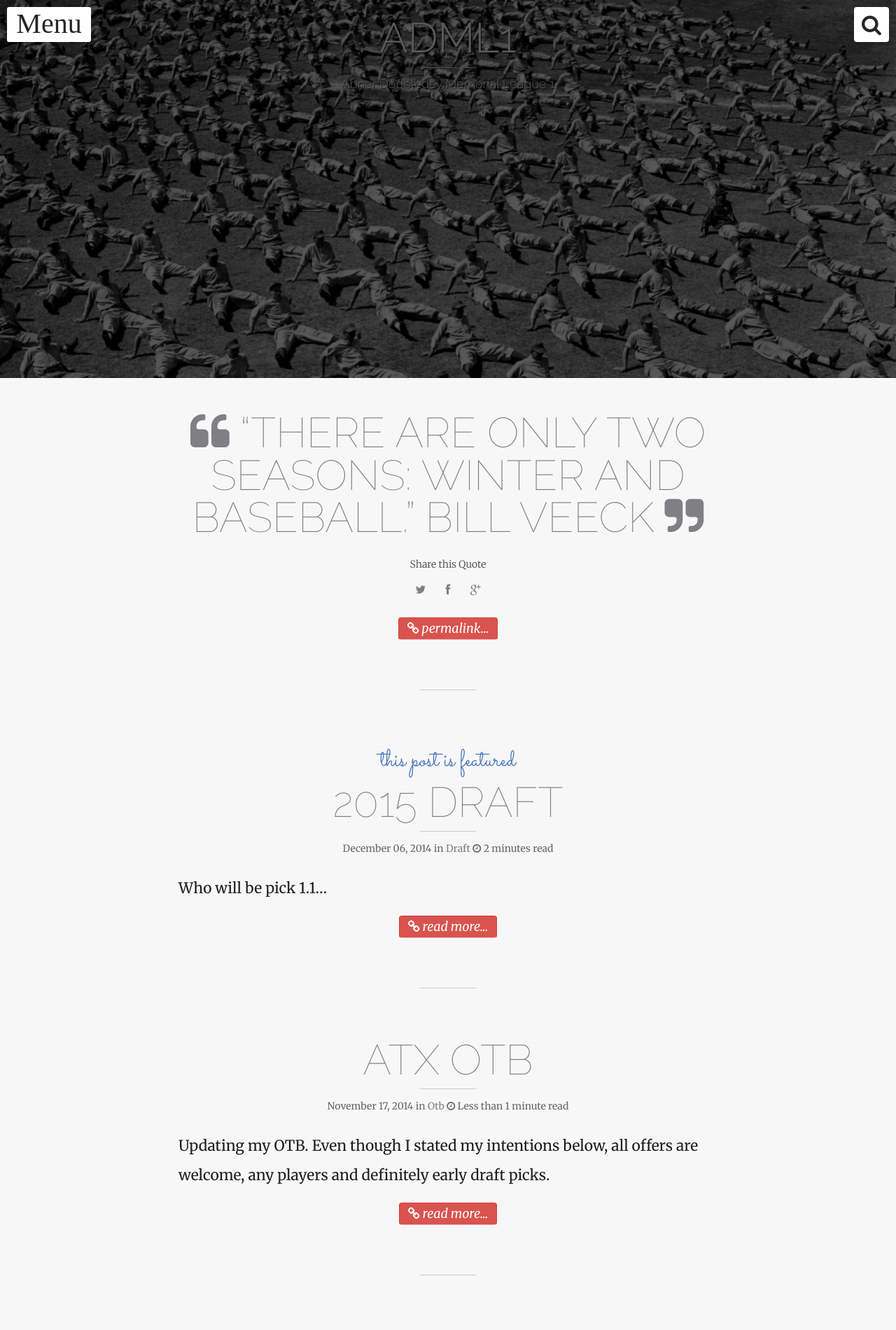
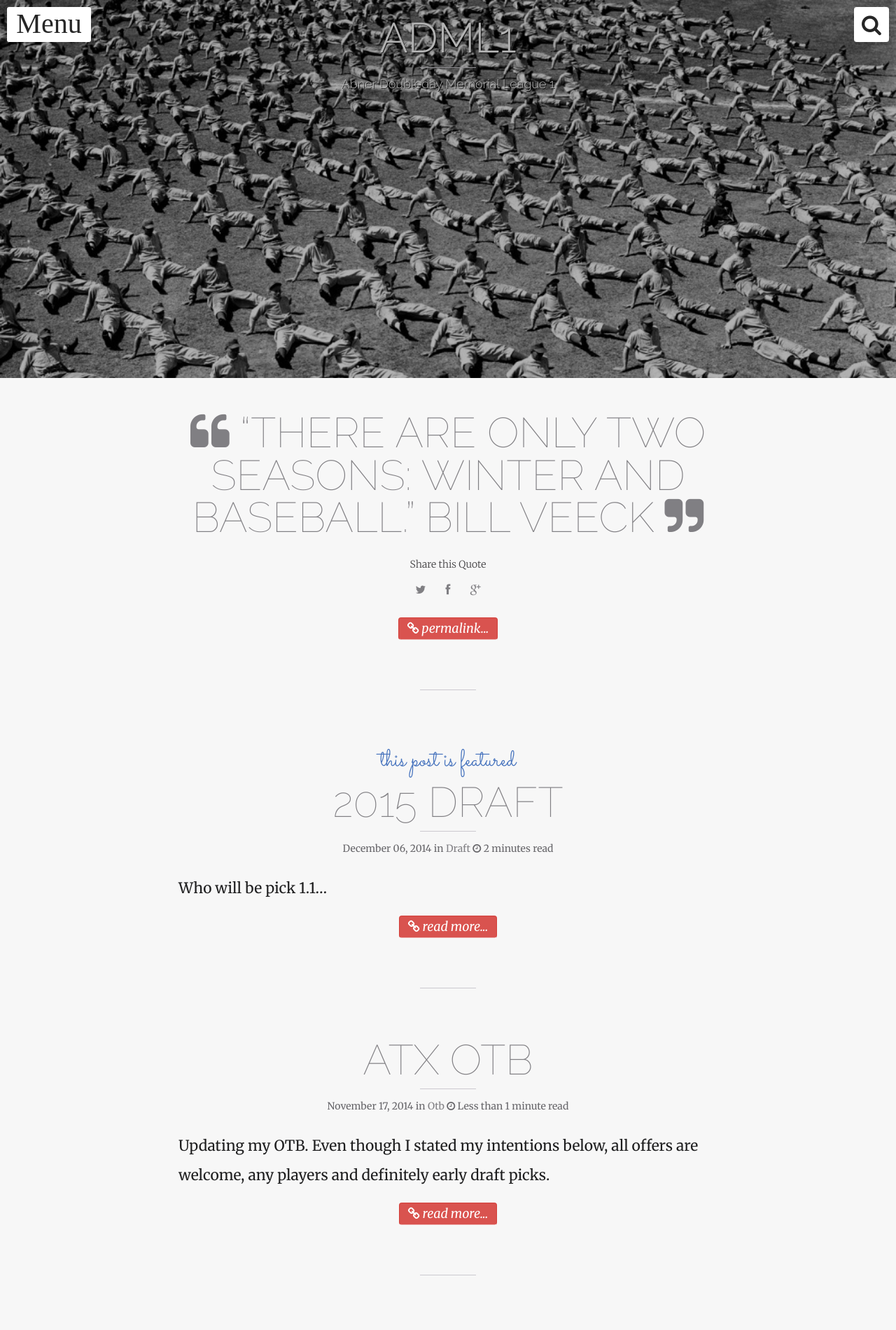
Before and after one commit to ADML1/adml1.github.io, a Jekyll site: the page built from index.html, in a window 1280 px wide. Shown: the top 1900 px of the page at 70% size. Built offline with Jekyll 4.4.1, drawn with Linux system fonts in a browser that asks for light colours; nearby versions of some CDN libraries; the list of posts is cut into pages by our own code.

Commit message:
Background is fixed but title has overlay on top.

```diff
--- a/_includes/scripts.html
+++ b/_includes/scripts.html
@@ -33,17 +33,15 @@
 
 </script>
 
-{% if page.imagefeature %}
 <!-- fixed image background -->
 <script>
 
 $(window).scroll(function() {
   var scrolledY = $(window).scrollTop();
-  $('#masthead').css('background-position', 'left ' - ((scrolledY)) + 'px');
+  $('#masthead').css('background-position', 'left ' + ((scrolledY)) + 'px');
 });
 
 </script>
-{% endif %}
 
 {% if site.search %}
 <!-- Jekyll Simple Search option -->
--- a/assets/css/style.css
+++ b/assets/css/style.css
@@ -413,7 +413,7 @@
   background-color: rgba(255, 255, 255, 0.15);
 }
 .overlay:after {
-  background-color: rgba(0, 0, 0, 0.65);
+  background-color: rgba(0, 0, 0, 0.3);
 }
 /*#masthead {
   background-color: #1e1e1f;
@@ -453,6 +453,7 @@
 /* - Blog and post headers - */
 #masthead {
   position: relative;
+  background-position: left top;
   background-attachment: scroll;
   display: table;
   text-align: center;
@@ -665,16 +666,17 @@
 /* - Inner allignment - */
 .inner {
   display: table-cell;
-  position: relative;
+  /*position: relative;*/
+  /*background-color: #000;*/
   /*display: block;*/
-  /*vertical-align: baseline;*/
-  /*text-align: center;*/
-  /*position: absolute;*/
+  vertical-align: top;
+  text-align: center;
+  position: absolute;
   /*margin-bottom: 10%;*/
   /*left: auto;*/
   /*clear: left;*/
   /*left: 0;*/
-  z-index: 10;
+  z-index: 100;
 }
 .align-middle .inner {
   vertical-align: middle;
```
